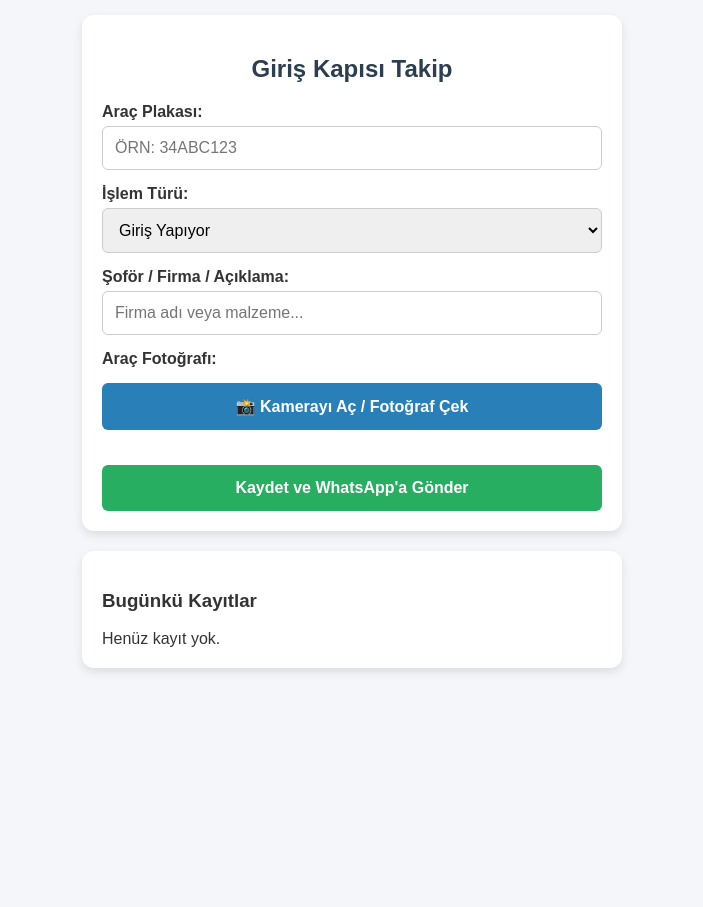
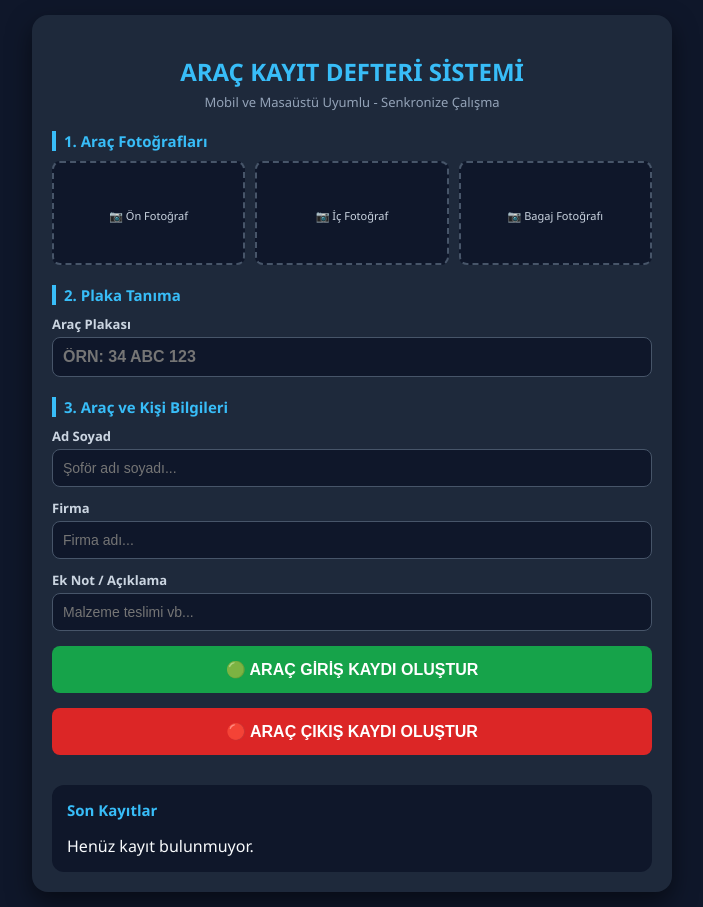
Before and after one commit to nicoewgost/plaka-takip, a plain HTML site: page index.html in a window 1280 px wide. Shown: the whole page, without its empty margins (288-991 px from the left). Before the commit the page ends 800 px from the top, so only its background shows below. Drawn offline with Linux system fonts and the light colour scheme.

Commit message:
Update index.html

```diff
--- a/index.html
+++ b/index.html
@@ -3,110 +3,165 @@
 <head>
     <meta charset="UTF-8">
     <meta name="viewport" content="width=device-width, initial-scale=1.0">
-    <title>İnşaat Güvenlik - Plaka ve Kamera Takip</title>
+    <title>Araç Kayıt Defteri Sistemi</title>
     <style>
-        body { font-family: Arial, sans-serif; background: #f4f6f9; margin: 0; padding: 15px; color: #333; }
-        .container { max-width: 500px; margin: 0 auto; background: #fff; padding: 20px; border-radius: 12px; box-shadow: 0 4px 10px rgba(0,0,0,0.1); }
-        h2 { text-align: center; color: #2c3e50; margin-bottom: 20px; }
-        .form-group { margin-bottom: 15px; }
-        label { display: block; font-weight: bold; margin-bottom: 5px; }
-        input, select { width: 100%; padding: 12px; box-sizing: border-box; border: 1px solid #ccc; border-radius: 6px; font-size: 16px; }
-        button { width: 100%; padding: 14px; background: #27ae60; color: white; border: none; border-radius: 6px; font-size: 16px; font-weight: bold; cursor: pointer; margin-top: 10px; }
-        button:hover { background: #219653; }
-        .btn-kamera { background: #2980b9; margin-bottom: 10px; }
-        .btn-kamera:hover { background: #2471a3; }
-        #onizleme { width: 100%; max-height: 250px; object-fit: cover; border-radius: 6px; margin-top: 10px; display: none; }
-        .log-item { background: #f8f9fa; border-left: 5px solid #27ae60; padding: 10px; margin-top: 10px; border-radius: 4px; font-size: 14px; }
+        body { font-family: 'Segoe UI', Tahoma, Geneva, Verdana, sans-serif; background: #0f172a; color: #f8fafc; margin: 0; padding: 15px; }
+        .container { max-width: 600px; margin: 0 auto; background: #1e293b; padding: 20px; border-radius: 16px; box-shadow: 0 10px 25px rgba(0,0,0,0.5); }
+        h2 { text-align: center; color: #38bdf8; margin-bottom: 5px; }
+        .subtitle { text-align: center; font-size: 13px; color: #94a3b8; margin-bottom: 20px; }
+
+        .section-title { font-size: 15px; font-weight: bold; color: #38bdf8; margin-top: 20px; margin-bottom: 10px; border-left: 4px solid #38bdf8; padding-left: 8px; }
+
+        .photo-grid { display: grid; grid-template-columns: repeat(3, 1fr); gap: 10px; margin-bottom: 15px; }
+        .photo-box { background: #0f172a; border: 2px dashed #475569; border-radius: 8px; text-align: center; padding: 10px; position: relative; min-height: 80px; display: flex; flex-direction: column; align-items: center; justify-content: center; cursor: pointer; }
+        .photo-box img { width: 100%; height: 70px; object-fit: cover; border-radius: 4px; display: none; position: absolute; top: 0; left: 0; }
+        .photo-box span { font-size: 11px; color: #cbd5e1; margin-top: 5px; }
+
+        .form-group { margin-bottom: 12px; }
+        label { display: block; font-size: 13px; font-weight: bold; margin-bottom: 4px; color: #cbd5e1; }
+        input, select, textarea { width: 100%; padding: 10px; box-sizing: border-box; background: #0f172a; border: 1px solid #475569; color: #fff; border-radius: 8px; font-size: 14px; }
+
+        .btn-action { width: 100%; padding: 14px; border: none; border-radius: 8px; font-size: 16px; font-weight: bold; cursor: pointer; margin-top: 15px; display: flex; align-items: center; justify-content: center; gap: 8px; }
+        .btn-giris { background: #16a34a; color: white; }
+        .btn-giris:hover { background: #15803d; }
+        .btn-cikis { background: #dc2626; color: white; }
+        .btn-cikis:hover { background: #b91c1c; }
+
+        .log-container { margin-top: 30px; background: #0f172a; padding: 15px; border-radius: 12px; }
+        .log-item { background: #1e293b; border-left: 4px solid #16a34a; padding: 12px; margin-top: 10px; border-radius: 6px; font-size: 13px; }
+        .log-item.cikis { border-left-color: #dc2626; }
     </style>
 </head>
 <body>
 
 <div class="container">
-    <h2>Giriş Kapısı Takip</h2>
+    <h2>ARAÇ KAYIT DEFTERİ SİSTEMİ</h2>
+    <div class="subtitle">Mobil ve Masaüstü Uyumlu - Senkronize Çalışma</div>
 
-    <div class="form-group">
-        <label>Araç Plakası:</label>
-        <input type="text" id="plaka" placeholder="Örn: 34ABC123" style="text-transform: uppercase;">
+    <!-- 1. FOTOĞRAFLAR -->
+    <div class="section-title">1. Araç Fotoğrafları</div>
+    <div class="photo-grid">
+        <div class="photo-box" onclick="kameraAc('on')">
+            <input type="file" id="camOn" accept="image/*" capture="environment" style="display:none" onchange="fotoYukle(event, 'on')">
+            <img id="imgOn">
+            <span id="txtOn">📷 Ön Fotoğraf</span>
+        </div>
+        <div class="photo-box" onclick="kameraAc('ic')">
+            <input type="file" id="camIc" accept="image/*" capture="environment" style="display:none" onchange="fotoYukle(event, 'ic')">
+            <img id="imgIc">
+            <span id="txtIc">📷 İç Fotoğraf</span>
+        </div>
+        <div class="photo-box" onclick="kameraAc('bagaj')">
+            <input type="file" id="camBagaj" accept="image/*" capture="environment" style="display:none" onchange="fotoYukle(event, 'bagaj')">
+            <img id="imgBagaj">
+            <span id="txtBagaj">📷 Bagaj Fotoğrafı</span>
+        </div>
     </div>
 
+    <!-- 2. PLAKA -->
+    <div class="section-title">2. Plaka Tanıma</div>
     <div class="form-group">
-        <label>İşlem Türü:</label>
-        <select id="islemTuru">
-            <option value="Giriş">Giriş Yapıyor</option>
-            <option value="Çıkış">Çıkış Yapıyor</option>
-        </select>
+        <label>Araç Plakası</label>
+        <input type="text" id="plaka" placeholder="Örn: 34 ABC 123" style="text-transform: uppercase; font-weight: bold; font-size: 16px;">
     </div>
 
+    <!-- 3. BİLGİLER -->
+    <div class="section-title">3. Araç ve Kişi Bilgileri</div>
     <div class="form-group">
-        <label>Şoför / Firma / Açıklama:</label>
-        <input type="text" id="aciklama" placeholder="Firma adı veya malzeme...">
+        <label>Ad Soyad</label>
+        <input type="text" id="adSoyad" placeholder="Şoför adı soyadı...">
+    </div>
+    <div class="form-group">
+        <label>Firma</label>
+        <input type="text" id="firma" placeholder="Firma adı...">
+    </div>
+    <div class="form-group">
+        <label>Ek Not / Açıklama</label>
+        <input type="text" id="ekNot" placeholder="Malzeme teslimi vb...">
     </div>
 
-    <div class="form-group">
-        <label>Araç Fotoğrafı:</label>
-        <!-- Gizli kamera inputu -->
-        <input type="file" id="kameraInput" accept="image/*" capture="environment" style="display:none;" onchange="fotografSecildi(event)">
-        <button type="button" class="btn-kamera" onclick="document.getElementById('kameraInput').click()">📸 Kamerayı Aç / Fotoğraf Çek</button>
-        <img id="onizleme" alt="Araç Fotoğrafı">
+    <!-- BUTONLAR -->
+    <button class="btn-action btn-giris" onclick="kaydet('Giriş')">
+        🟢 ARAÇ GİRİŞ KAYDI OLUŞTUR
+    </button>
+    <button class="btn-action btn-cikis" onclick="kaydet('Çıkış')">
+        🔴 ARAÇ ÇIKIŞ KAYDI OLUŞTUR
+    </button>
+
+    <!-- KAYITLAR LİSTESİ -->
+    <div class="log-container">
+        <h3 style="margin-top:0; font-size:15px; color:#38bdf8;">Son Kayıtlar</h3>
+        <div id="kayitlarListesi">Henüz kayıt bulunmuyor.</div>
     </div>
-
-    <button onclick="kaydetVePaylas()">Kaydet ve WhatsApp'a Gönder</button>
-</div>
-
-<div class="container" style="margin-top: 20px;">
-    <h3>Bugünkü Kayıtlar</h3>
-    <div id="kayitlarListesi">Henüz kayıt yok.</div>
 </div>
 
 <script>
-    let secilenFotoDataUrl = "";
+    let fotolar = { on: "", ic: "", bagaj: "" };
 
-    function fotografSecildi(event) {
+    function kameraAc(tur) {
+        document.getElementById('cam' + tur.charAt(0).toUpperCase() + tur.slice(1)).click();
+    }
+
+    function fotoYukle(event, tur) {
         const file = event.target.files[0];
         if (file) {
             const reader = new FileReader();
             reader.onload = function(e) {
-                secilenFotoDataUrl = e.target.result;
-                const img = document.getElementById('onizleme');
-                img.src = secilenFotoDataUrl;
+                fotolar[tur] = e.target.result;
+                const img = document.getElementById('img' + tur.charAt(0).toUpperCase() + tur.slice(1));
+                img.src = e.target.result;
                 img.style.display = 'block';
+                document.getElementById('txt' + tur.charAt(0).toUpperCase() + tur.slice(1)).style.display = 'none';
             }
             reader.readAsDataURL(file);
         }
     }
 
-    function kaydetVePaylas() {
+    function kaydet(islemTuru) {
         const plaka = document.getElementById('plaka').value.trim().toUpperCase();
-        const islemTuru = document.getElementById('islemTuru').value;
-        const aciklama = document.getElementById('aciklama').value.trim();
-        const zaman = new Date().toLocaleTimeString('tr-TR', { hour: '2-digit', minute: '2-digit' });
+        const adSoyad = document.getElementById('adSoyad').value.trim();
+        const firma = document.getElementById('firma').value.trim();
+        const ekNot = document.getElementById('ekNot').value.trim();
+        const zaman = new Date().toLocaleString('tr-TR');
 
-        if(!plaka) {
+        if (!plaka) {
             alert('Lütfen araç plakasını giriniz!');
             return;
         }
 
-        const kayitMetni = 🚗 *Giriş Kapısı Bildirimi* \n⏰ Saat: ${zaman}\n🔢 Plaka: *${plaka}*\n📌 Durum: *${islemTuru}*\n📝 Detay: ${aciklama || 'Belirtilmedi'};
+        const metin = 🚗 *ARAÇ ${islemTuru.toUpperCase()} YAPTI*\n +
+                      ──────────────────\n +
+                      🔢 *Plaka:* ${plaka}\n +
+                      👤 *Ad Soyad:* ${adSoyad || 'Belirtilmedi'}\n +
+                      🏢 *Firma:* ${firma || 'Belirtilmedi'}\n +
+                      🕒 *Tarih/Saat:* ${zaman}\n +
+                      📝 *Ek Not:* ${ekNot || 'Yok'}\n +
+                      ──────────────────;
 
         // Listeye ekle
         const liste = document.getElementById('kayitlarListesi');
-        if(liste.innerHTML === 'Henüz kayıt yok.') liste.innerHTML = '';
+        if (liste.innerHTML.includes('Henüz kayıt')) liste.innerHTML = '';
 
-        const yeniKayitDiv = document.createElement('div');
-        yeniKayitDiv.className = 'log-item';
-        yeniKayitDiv.innerHTML = ${zaman} - <b>${plaka}</b> (${islemTuru}) - ${aciklama || '-'};
-        liste.prepend(yeniKayitDiv);
+        const div = document.createElement('div');
+        div.className = log-item ${islemTuru === 'Çıkış' ? 'cikis' : ''};
+        div.innerHTML = <b>${zaman}</b> - <b>${plaka}</b> (${islemTuru})<br>Şoför: ${adSoyad || '-'} | Firma: ${firma || '-'}<br>Not: ${ekNot || '-'};
+        liste.prepend(div);
 
-        // WhatsApp'a Yönlendir
-        const waUrl = https://api.whatsapp.com/send?text=${encodeURIComponent(kayitMetni)};
+        // WhatsApp'a Gönder
+        const waUrl = https://api.whatsapp.com/send?text=${encodeURIComponent(metin)};
         window.open(waUrl, '_blank');
 
         // Formu temizle
         document.getElementById('plaka').value = '';
-        document.getElementById('aciklama').value = '';
-        document.getElementById('onizleme.style.display') = 'none';
-        document.getElementById('onizleme').src = '';
-        secilenFotoDataUrl = "";
+        document.getElementById('adSoyad').value = '';
+        document.getElementById('firma').value = '';
+        document.getElementById('ekNot').value = '';
+        // Fotoları sıfırla
+        ['on', 'ic', 'bagaj'].forEach(t => {
+            fotolar[t] = "";
+            document.getElementById('img' + t.charAt(0).toUpperCase() + t.slice(1)).style.display = 'none';
+            document.getElementById('txt' + t.charAt(0).toUpperCase() + t.slice(1)).style.display = 'block';
+        });
     }
 </script>
 
```
